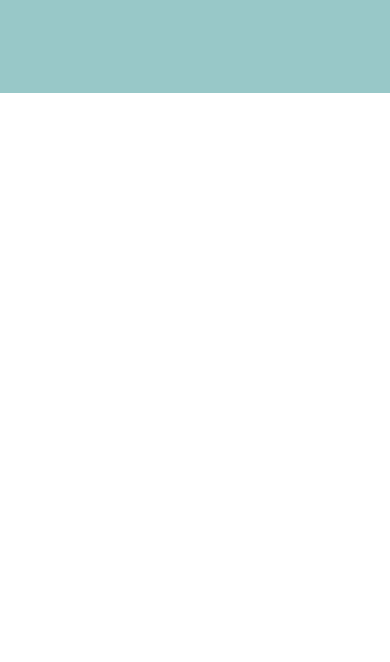
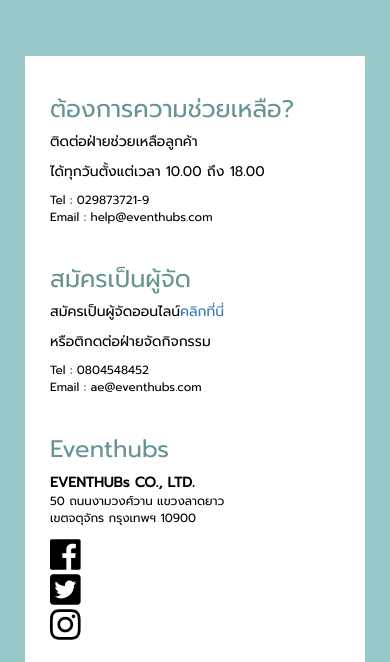
Before and after one commit to Sakchai-Limtsooknirun/EventHubs, a PHP site: page /Project1/ in a window 390 px wide. Shown: the part 3630-4292 px from the top of the page. Before the commit the page ends 3723 px from the top, so only its background shows below. Run offline with PHP 8.4, Linux system fonts and the light colour scheme; data comes from the database, SQL or seed files in the repository; data that the repository does not hold is empty; some libraries are stand-ins or nearby versions.

Commit message:
Footer for Organizer Register
Footer for Organizer Register

```diff
--- a/css/style.css
+++ b/css/style.css
@@ -276,7 +276,7 @@ figure.slider figure figcaption {
     padding: .6rem;
 }
 .eventIndex {
-    margin-bottom: 100px;
+    margin-bottom: 50px;
     margin-top: 0px;
     color: var(--font-gray);
 }
@@ -440,3 +440,53 @@ select.transparent-input {
     background: var(--main-color-light);
     cursor: pointer;
 }
+.footer {
+  padding: 1rem;
+  background-color: white;
+  color: black;
+  margin: 0px -10px;
+}
+#return-to-top {
+    position: fixed;
+    bottom: 30px;
+    right: 45px;
+    background: var(--main-color-dark);
+    /*background: rgba(0, 0, 0, 0.7);*/
+    width: 50px;
+    height: 50px;
+    display: block;
+    text-decoration: none;
+    -webkit-border-radius: 35px;
+    -moz-border-radius: 35px;
+    border-radius: 35px;
+    display: none;
+    -webkit-transition: all 0.3s linear;
+    -moz-transition: all 0.3s ease;
+    -ms-transition: all 0.3s ease;
+    -o-transition: all 0.3s ease;
+    transition: all 0.3s ease;
+}
+#return-to-top i {
+    color: #fff;
+    margin: 0;
+    position: relative;
+    left: 16px;
+    top: 13px;
+    font-size: 19px;
+    -webkit-transition: all 0.3s ease;
+    -moz-transition: all 0.3s ease;
+    -ms-transition: all 0.3s ease;
+    -o-transition: all 0.3s ease;
+    transition: all 0.3s ease;
+}
+#return-to-top:hover {
+    background: rgba(0, 0, 0, 0.9);
+}
+#return-to-top:hover i {
+    color: #fff;
+    top: 5px;
+}
+.footerShow{
+    padding:10px 30px;
+    display:inline-block;
+}
--- /dev/null
+++ b/footer.php
@@ -0,0 +1,54 @@
+<div class='footer'>
+	<a href="javascript:" id="return-to-top"><i class="icon-chevron-up"></i></a>
+	<div class="row">
+		<div class="col-lg-4 footerShow">
+			<h3 style="color:var(--main-color-dark);">ต้องการความช่วยเหลือ?</h3>
+			<p>ติดต่อฝ่ายช่วยเหลือลูกค้า</p>
+			<p>ได้ทุกวันตั้งแต่เวลา 10.00 ถึง 18.00 </p>
+			<small>Tel : 029873721-9</small><br>
+			<small>Email : help@eventhubs.com</small>
+		</div>
+		<div class="col-lg-4 footerShow">
+			<h3 style="color:var(--main-color-dark);">สมัครเป็นผู้จัด</h3>
+			<p>สมัครเป็นผู้จัดออนไลน์<a href="organizer.php">คลิกที่นี่</a></p>
+			<p>หรือติกดต่อฝ่ายจัดกิจกรรม</p>
+			<small>Tel : 0804548452</small><br>
+			<small>Email : ae@eventhubs.com</small>
+		</div>
+		<div class="col-lg-4 footerShow">
+			<h3 style="color:var(--main-color-dark);">Eventhubs</h3>
+			<b>EVENTHUBs CO., LTD.</b><br>
+			<small>50 ถนนงามวงศ์วาน แขวงลาดยาว</small><br>
+			<small>เขตจตุจักร กรุงเทพฯ 10900</small>
+			<p></p>
+			<div class="row">
+
+				<div class="col-lg-1">
+					<p class="fab fa-facebook" style="font-size: 2.5em;"></p>
+				</div>
+				<div class="col-lg-1">
+					<p class="fab fa-twitter-square" style="font-size: 2.5em;"></p>
+				</div>
+				<div class="col-lg-1">
+					<p class="fab fa-instagram" style="font-size: 2.5em;"></p>
+				</div>
+			</div>
+		</div>
+	</div>
+</div>
+<link href="//netdna.bootstrapcdn.com/font-awesome/3.2.1/css/font-awesome.css" rel="stylesheet">
+<script>
+	// ===== Scroll to Top ====
+$(window).scroll(function() {
+    if ($(this).scrollTop() >= 50) {        // If page is scrolled more than 50px
+        $('#return-to-top').fadeIn(200);    // Fade in the arrow
+    } else {
+        $('#return-to-top').fadeOut(200);   // Else fade out the arrow
+    }
+});
+$('#return-to-top').click(function() {      // When arrow is clicked
+    $('body,html').animate({
+        scrollTop : 0                       // Scroll to top of body
+    }, 500);
+});
+</script>
--- a/index.php
+++ b/index.php
@@ -61,9 +61,10 @@ if ($type == "NotLogin"){
         </figure>
     </figure>
 </div>
-<div class="col-xs-0 col-sm-0 col-md-1 col-lg-1">
+<div class="row">
+<div class="col-xs-1 col-sm-1 col-md-1 col-lg-1">
 </div>
-   <div class="col-xs-12 col-sm-12 col-md-10 col-lg-10">
+   <div class="col-xs-10 col-sm-10 col-md-10 col-lg-10">
     <div class="row searchBar">
     	<form action="search.php" method="get">
         	<div class="row">
@@ -119,11 +120,10 @@ if ($type == "NotLogin"){
 
 ?>
 </div>
-
-
+<? include'footer.php';?>
+</div>
+    <div class="col-xs-1 col-sm-1 col-md-1 col-lg-1">
     </div>
-<div class="col-xs-0 col-sm-0 col-md-1 col-lg-1">
 </div>
-
 </body>
 </html>
```
